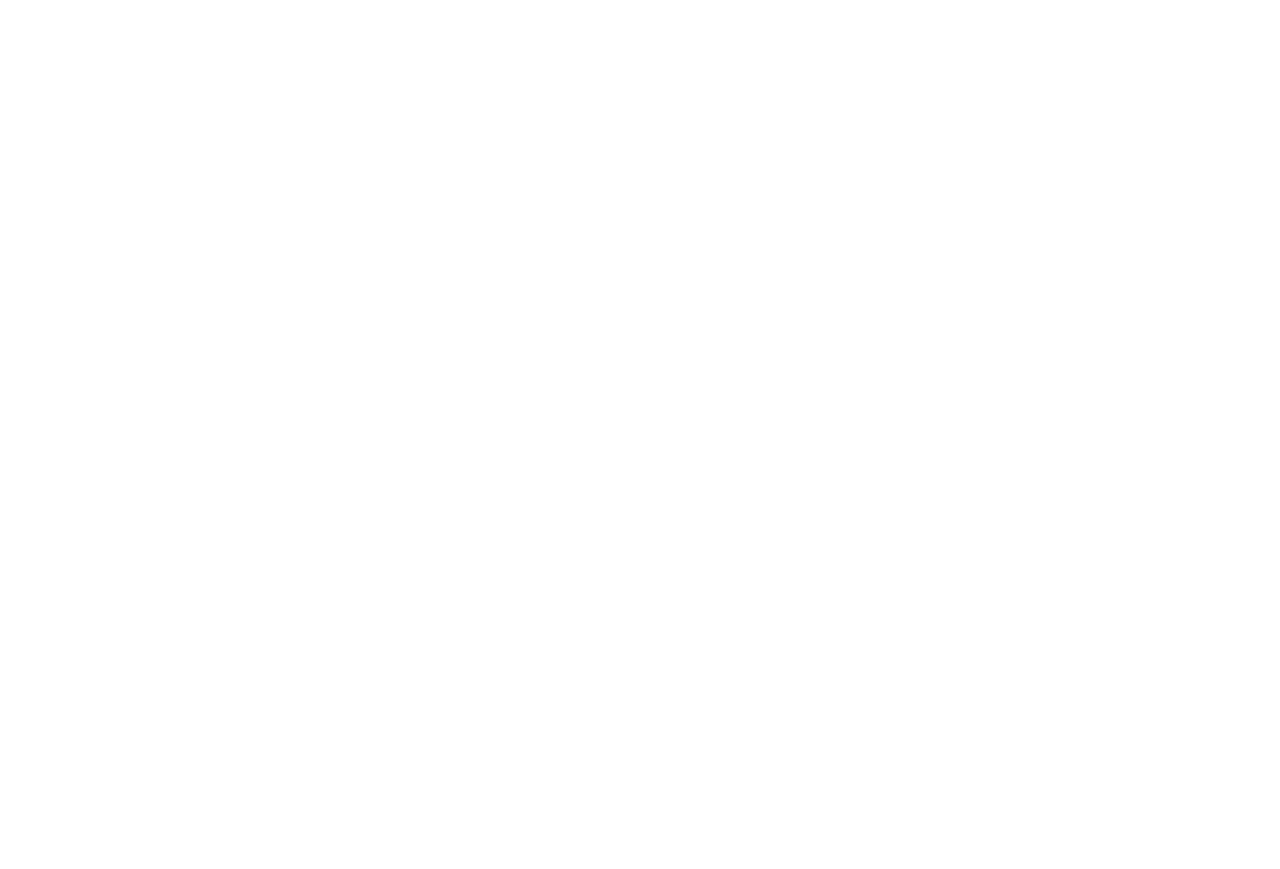
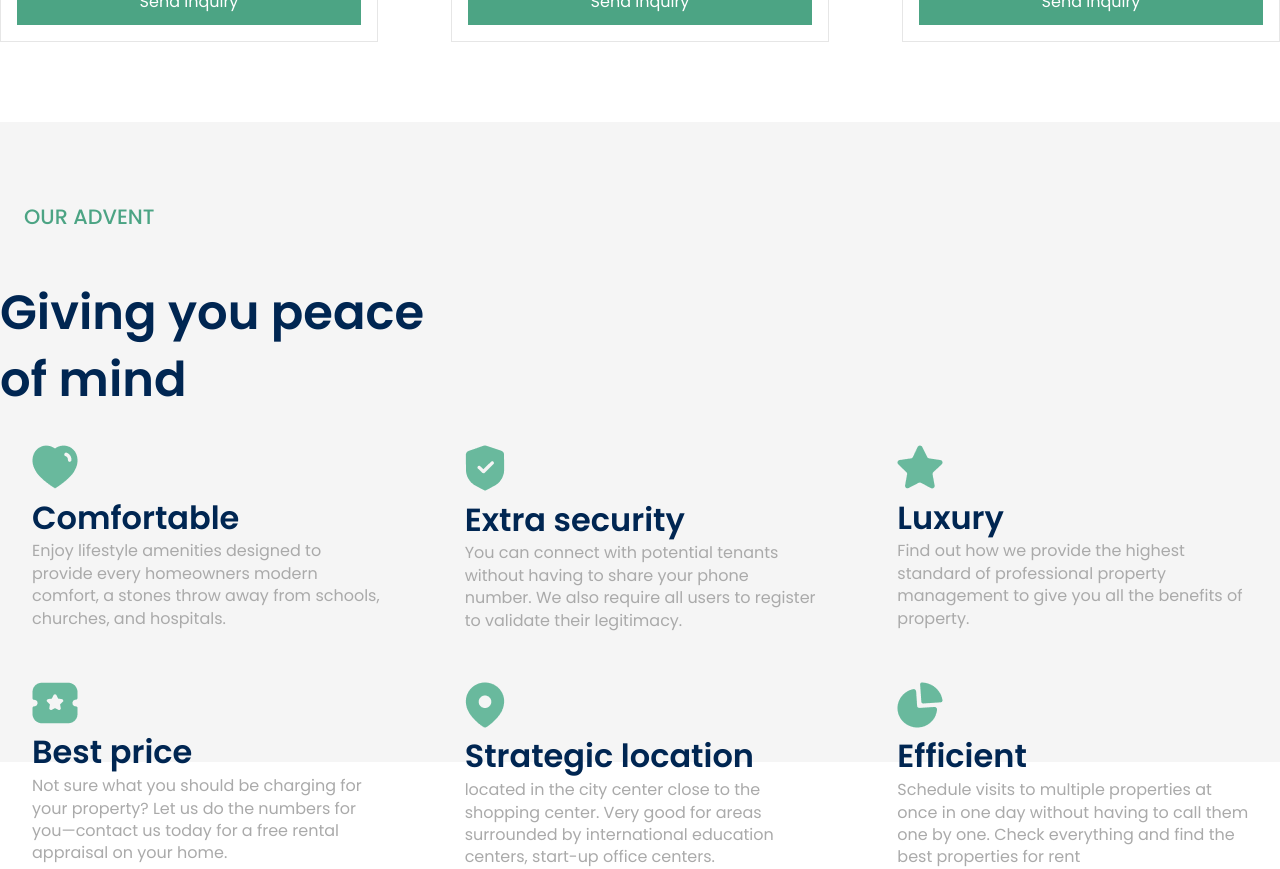
Before and after one commit to henriquepx/real_estate, a React (Vite) app: page / in a window 1280 px wide. Shown: the part 1640-2509 px from the top of the page. Before the commit the page ends 1602 px from the top, so only its background shows below. Built offline with nearby package versions, Linux system fonts and the light colour scheme.

Commit message:
feat: section discover

```diff
--- a/src/App.jsx
+++ b/src/App.jsx
@@ -1,3 +1,4 @@
+import Advent from "./pages/Advent"
 import Discover from "./pages/Discover"
 import Header from "./pages/Header"
 import Main from "./pages/Main"
@@ -10,6 +11,7 @@
       <Header />
       <Main />
       <Discover />
+      <Advent />
     </>
   )
 }
--- /dev/null
+++ b/src/components/DetailsAdvent.jsx
@@ -0,0 +1,35 @@
+import styled from 'styled-components';
+import PropTypes from 'prop-types';
+
+
+const DetailsAdventContainer = styled.div`
+    h2 {
+        color: var(--color-title);
+        font-weight: 550;
+        max-width: 15ch;
+        font-size: 2rem;
+    }
+    p {
+        max-width: 35ch;
+        color: #aaaaaa;
+    }
+`
+
+const DetailsAdvent = ({ imgadvent, altadvent, titleadvent, descadvent }) => {
+  return (
+      <DetailsAdventContainer>
+          <img src={imgadvent} alt={altadvent} />
+          <h2>{titleadvent}</h2>
+          <p>{descadvent}</p>
+    </DetailsAdventContainer>
+  )
+}
+
+DetailsAdvent.propTypes = {
+    imgadvent: PropTypes.string.isRequired,
+    altadvent: PropTypes.string.isRequired,
+    titleadvent: PropTypes.string.isRequired,
+    descadvent: PropTypes.string.isRequired,
+};
+
+export default DetailsAdvent
--- /dev/null
+++ b/src/pages/Advent.jsx
@@ -0,0 +1,93 @@
+import styled from 'styled-components';
+import DetailsAdvent from '../components/DetailsAdvent';
+import heart from '../assets/heart.png';
+import security from '../assets/security.png';
+import location from '../assets/location.png';
+import ticket from '../assets/ticket.png';
+import graph from '../assets/graph.png';
+import star from '../assets/star.png';
+
+const AdventContainer = styled.div`
+    height: 80vh;
+    background-color: #F5F5F5;
+`
+const TitleAdvent = styled.h1`
+    color: var(--color-title);
+    font-weight: 550;
+    max-width: 15ch;
+    font-size: 3rem;
+    margin: 3rem 0rem 2rem 0rem;
+`
+const SubtitleAdvent = styled.h2`
+    color: var(--color-green);
+    font-weight: 450;
+    font-size: 1.3rem;
+    text-transform: uppercase;
+    margin-left: 1.5rem;
+`
+const AdventSize = styled.div`
+    max-width: 1400px;
+    width: 100%;
+    margin: 0 auto;
+
+    display: flex;
+    flex-direction: column;
+    padding-top: 5rem;
+`
+const WrapAdvents = styled.div`
+    display: grid;
+    grid-template-columns: 1fr 1fr 1fr;
+    grid-gap: 50px;
+    margin-left: 2rem;
+`
+
+const Advent = () => {
+  return (
+    <AdventContainer>
+          <AdventSize>
+              <SubtitleAdvent>Our advent</SubtitleAdvent>
+              <TitleAdvent>Giving you peace of mind</TitleAdvent>
+              <WrapAdvents>
+                  <DetailsAdvent
+                      imgadvent={heart}
+                      altadvent='Símbolo de coração'
+                      titleadvent='Comfortable'
+                      descadvent='Enjoy lifestyle amenities designed to provide every homeowners modern comfort, a stones throw away from schools, churches, and hospitals.'
+                  />
+                  <DetailsAdvent
+                      imgadvent={security}
+                      altadvent='Símbolo de segurança'
+                      titleadvent='Extra security'
+                      descadvent='You can connect with potential tenants without having to share your phone number. We also require all users to register to validate their legitimacy.'
+                  />
+                  <DetailsAdvent
+                      imgadvent={star}
+                      altadvent='Símbolo de estrela'
+                      titleadvent='Luxury'
+                      descadvent='Find out how we provide the highest standard of professional property management to give you all the benefits of property.'
+                  />
+                  <DetailsAdvent
+                      imgadvent={ticket}
+                      altadvent='Símbolo de coração'
+                      titleadvent='Best price'
+                      descadvent='Not sure what you should be charging for your property? Let us do the numbers for you—contact us today for a free rental appraisal on your home.'
+                  />
+                  <DetailsAdvent
+                      imgadvent={location}
+                      altadvent='Símbolo de localização'
+                      titleadvent='Strategic location'
+                      descadvent='located in the city center close to the shopping center. Very good for areas surrounded by international education centers, start-up office centers.'
+                  />
+                  <DetailsAdvent
+                      imgadvent={graph}
+                      altadvent='Símbolo de gráfico'
+                      titleadvent='Efficient'
+                      descadvent='Schedule visits to multiple properties at once in one day without having to call them one by one. Check everything and find the best properties for rent'
+                  />
+              </WrapAdvents>
+          </AdventSize>
+    </AdventContainer>
+  )
+}
+
+export default Advent
--- a/src/pages/Discover.jsx
+++ b/src/pages/Discover.jsx
@@ -6,8 +6,9 @@
 import home3 from '../assets/home3.png';
 
 const DiscoverContainer = styled.div`
-    height: 80vh;
+    height: 100%;
     background-color: #fff;
+    padding: 5rem 0rem;
 `
 const TitleDiscover = styled.h1`
     color: var(--color-title);
@@ -29,7 +30,6 @@
 
     display: flex;
     flex-direction: column;
-    padding-top: 5rem;
 `
 const TextDiscover = styled.div`
     display: flex;
--- a/src/pages/Header.jsx
+++ b/src/pages/Header.jsx
@@ -6,7 +6,7 @@
     background-color: #F5F5F5;
 `
 const HeaderContainer = styled.div`
-    max-width: 1400px;
+    max-width: 1500px;
     width: 100%;
     margin: 0 auto;
 
--- a/src/pages/Main.jsx
+++ b/src/pages/Main.jsx
@@ -4,12 +4,12 @@
 import { SlArrowDown } from 'react-icons/sl';
 
 const MainContainer = styled.div`
-    height: 90vh;
+    height: 100vh;
     background-color: #F5F5F5;
     position: relative;
 `
 const MainSize = styled.div`
-    max-width: 1400px;
+    max-width: 1500px;
     width: 100%;
     margin: 0 auto;
 
@@ -44,7 +44,7 @@
     z-index: 0;
     right: 0;
     bottom: 10%;
-    width: 50%;
+    width: 53%;
 `
 const DivTabsBuyRent = styled.div`
     position: relative;
@@ -71,7 +71,7 @@
   justify-content: space-between;
   background-color: ${({ active }) => (active ? '#FEFEFF' : 'transparent')};
   box-shadow: ${({ active }) => (active ? 'rgba(0, 0, 0, 0.1) 0px 10px 15px -3px, rgba(0, 0, 0, 0.05) 0px 4px 6px -2px;' : 'none')};
-  width: 900px;
+  width: 800px;
   z-index: 1;
   padding: 2rem;
 `;
```
Also changed, not shown: src/assets/cristo.png (added), src/assets/cristorj.png (added).
